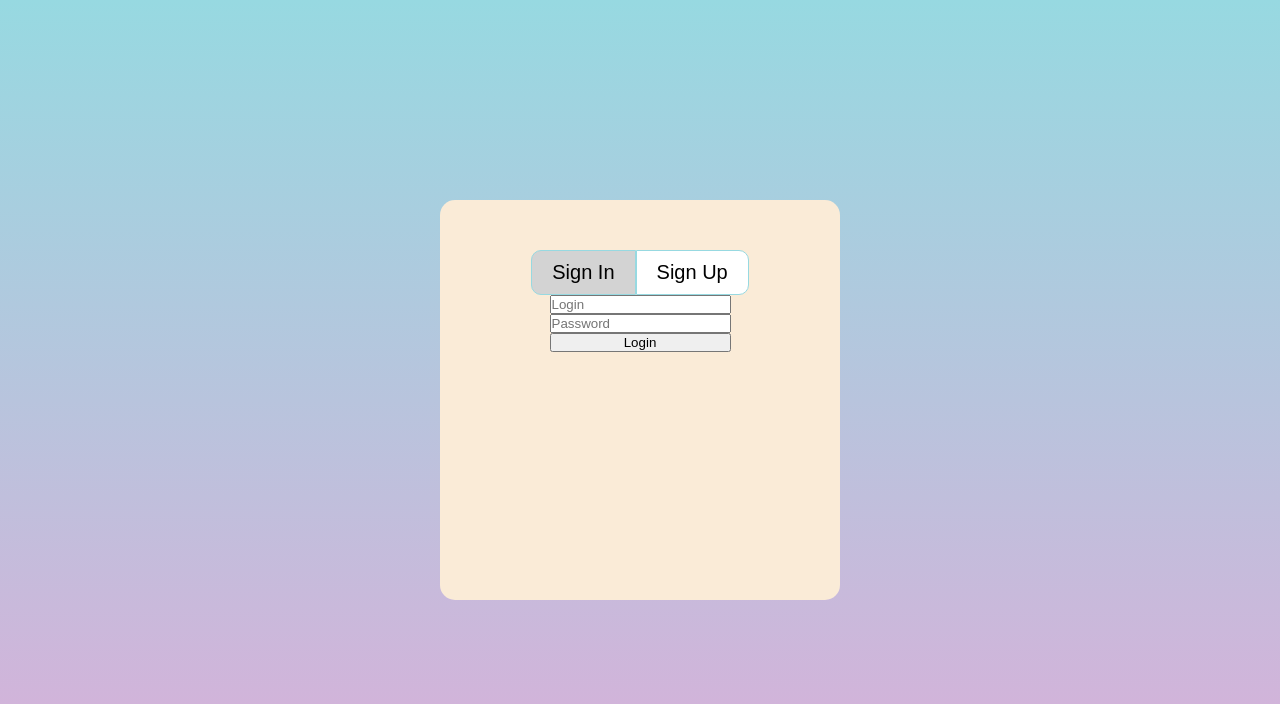
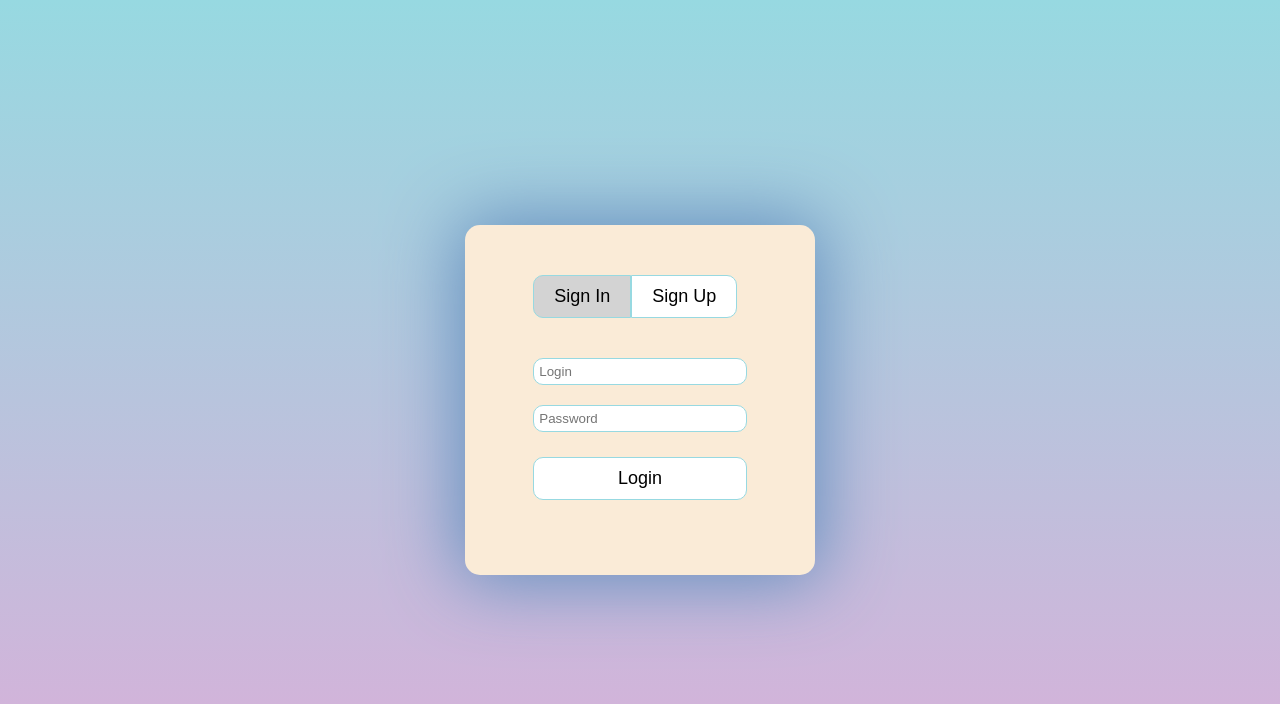
Before and after one commit to zachary-o/no-one-cares, a React (Create React App) app: page / in a window 1280 px wide. Shown: the top 704 px of the page. Built offline with nearby package versions, Linux system fonts and the light colour scheme; no server answers.

Commit message:
add auth status styles

```diff
--- a/src/components/Authorization.jsx
+++ b/src/components/Authorization.jsx
@@ -10,10 +10,13 @@ const Authorization = () => {
     login: "",
     password: "",
   });
+  const [isAuth, setIsAuth] = useState(null);
   const [authStatus, setAuthStatus] = useState("");
 
   const handleChangeAuth = () => {
     setChangeAuth(!changeAuth);
+    setFormData({ login: "", password: "" });
+    setAuthStatus("")
   };
 
   const fetchUsers = async () => {
@@ -26,25 +29,49 @@ const Authorization = () => {
     fetchUsers();
   }, []);
 
-  console.log(formData);
+  const newUser = async () => {
+    const user = await registerUser(formData);
+  };
+
+  console.log(formData, authStatus);
 
   const validateFormData = (event) => {
     event.preventDefault();
     if (changeAuth) {
       if (formData.login === "" || formData.password === "") {
-        setAuthStatus("Please enter credentials");
+        setIsAuth(false);
+        setAuthStatus("Please fill all fields");
+
+        return;
       }
       if (
         users.find((user) => user.login === formData.login) &&
         users.find((user) => user.password === formData.password)
       ) {
+        setIsAuth(true);
         setAuthStatus("Login success");
+        return;
       }
       if (
         users.find((user) => user.login !== formData.login) ||
         users.find((user) => user.password !== formData.password)
       ) {
+        setIsAuth(false);
         setAuthStatus("Incorrect login or password");
+        return;
+      }
+    }
+
+    if (!changeAuth) {
+      if (formData.login === "" || formData.password === "") {
+        setIsAuth(false);
+        setAuthStatus("Please enter credentials");
+        return;
+      }
+      if (users.find((user) => user.login !== formData.login)) {
+        newUser();
+        setIsAuth(true);
+        setAuthStatus("User created");
       }
     }
   };
@@ -89,7 +116,7 @@ const Authorization = () => {
             setFormData({ ...formData, password: event.target.value })
           }
         />
-        <h4>{authStatus}</h4>
+        <h4 style={{ color: isAuth ? "green" : "red" }}>{authStatus}</h4>
         <button onClick={(event) => validateFormData(event)}>
           {changeAuth ? "Login" : "Register"}
         </button>
--- a/src/index.css
+++ b/src/index.css
@@ -16,24 +16,53 @@ body {
 }
 
 .auth-wrapper {
-  width: 400px;
-  height: 400px;
+  width: 350px;
+  height: 350px;
   padding-top: 50px;
   background-color: antiquewhite;
   display: flex;
   flex-direction: column;
   align-items: center;
   border-radius: 15px;
+  -webkit-box-shadow: 0px 0px 72px 7px rgba(100, 144, 191, 1);
+  -moz-box-shadow: 0px 0px 72px 7px rgba(100, 144, 191, 1);
+  box-shadow: 0px 0px 72px 7px rgba(100, 144, 191, 1);
 }
 
 form {
+  margin-top: 30px;
+  width: 61%;
   display: flex;
   flex-direction: column;
 }
 
+form input {
+  margin: 10px 0;
+  padding: 5px 0 5px 5px;
+  border: 1px solid #97d9e1;
+  border-radius: 10px;
+}
+
+form button {
+  margin: 15px 0;
+  padding: 10px 20px;
+  border-radius: 10px 10px 10px 10px;
+  border: 1px solid #97d9e1;
+  background-color: #fff;
+  font-size: 18px;
+}
+
+h4 {
+  font-size: 14px;
+  font-weight: 400;
+  align-self: center;
+}
+
 .auth-buttons-container {
+  width: 61%;
   display: flex;
   flex-direction: row;
+
 }
 
 .auth-button {
@@ -41,7 +70,7 @@ form {
   border-radius: 10px 0 0 10px;
   border: 1px solid #97d9e1;
   background-color: #fff;
-  font-size: 20px;
+  font-size: 18px;
 }
 
 .auth-button:last-child {
@@ -54,7 +83,7 @@ form {
   padding: 10px 20px;
   border-radius: 10px 0 0 10px;
   border: 1px solid #97d9e1;
-  font-size: 20px;
+  font-size: 18px;
   background-color: lightgray;
   color: black;
 }
@@ -63,7 +92,7 @@ form {
   padding: 10px 20px;
   border-radius: 0 10px 10px 0;
   border: 1px solid #97d9e1;
-  font-size: 20px;
+  font-size: 18px;
   background-color: lightgray;
   color: black;
 }
```
